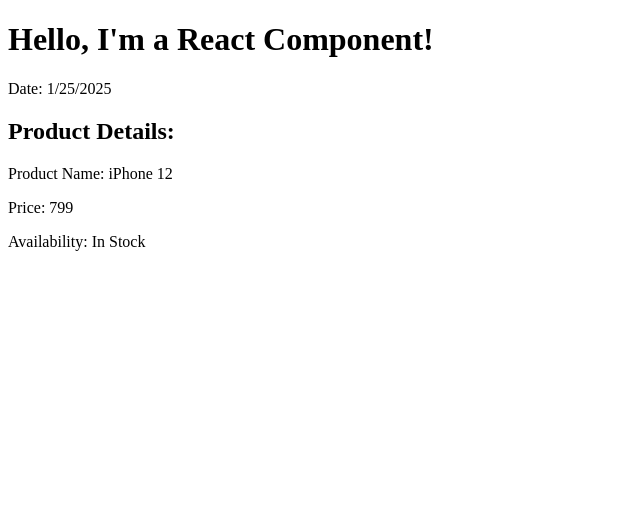
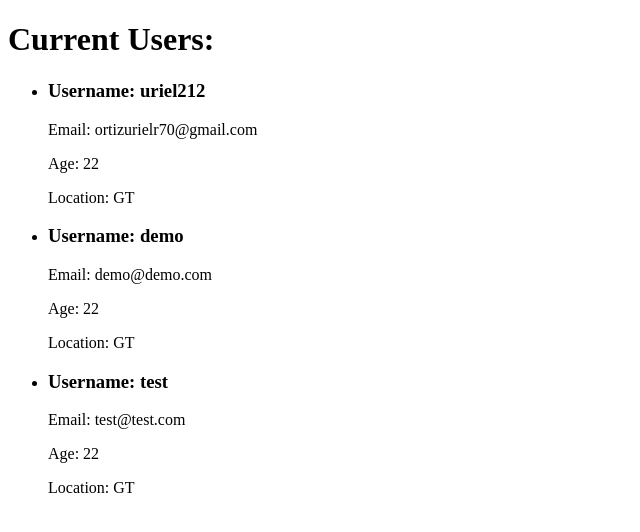
Before and after one commit to uriel212/react_demo, a React (Vite) app: page / in a window 1280 px wide. Shown: the top 532 px of the page, without its empty margins (0-640 px from the left). Built offline with nearby package versions, Linux system fonts and the light colour scheme.

Commit message:
Lists in render

```diff
--- a/src/App.jsx
+++ b/src/App.jsx
@@ -1,13 +1,14 @@
-import Greeting from './Components/Greeting';
-import ProductInfo from './Components/PorductInfo';
+// import Greeting from './Components/Greeting';
+// import ProductInfo from './Components/PorductInfo';
 // import JSXRules from './Components/JSXRules';
 // import MainContent from './MainContent';
+
+import Lists from "./Components/Lists";
 
 const App = () => {
   return (
     <>
-      <Greeting/>
-      <ProductInfo/>
+      <Lists/>
     </>
   );
 }
--- /dev/null
+++ b/src/Components/Lists.jsx
@@ -0,0 +1,26 @@
+const Lists = () => {
+    const users = [
+        {username: "uriel212", email: "ortizurielr70@gmail.com", age: 22, location: "GT"},
+        {username: "demo" , email: "demo@demo.com", age: 22, location: "GT"},
+        {username: "test", email: "test@test.com", age: 22, location: "GT"}
+    ]
+  return (
+    <div>
+        <h1>Current Users: </h1>
+        <ul>
+            {
+                users.map((user, index) => (
+                    <li key={index}>
+                        <h3>Username: {user.username}</h3>
+                        <p>Email: {user.email}</p>
+                        <p>Age: {user.age}</p>
+                        <p>Location: {user.location}</p>
+                    </li>
+                ))
+            }
+        </ul>
+    </div>
+  )
+}
+
+export default Lists
```
